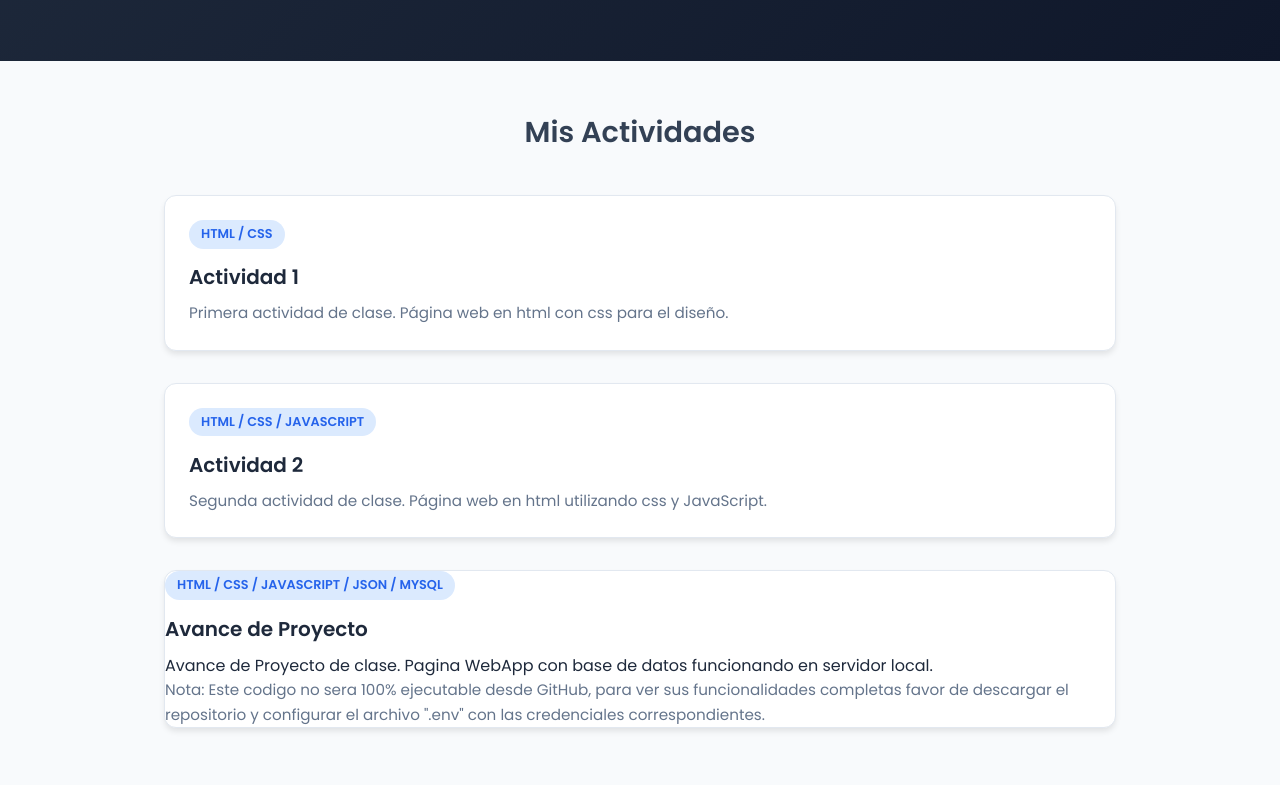
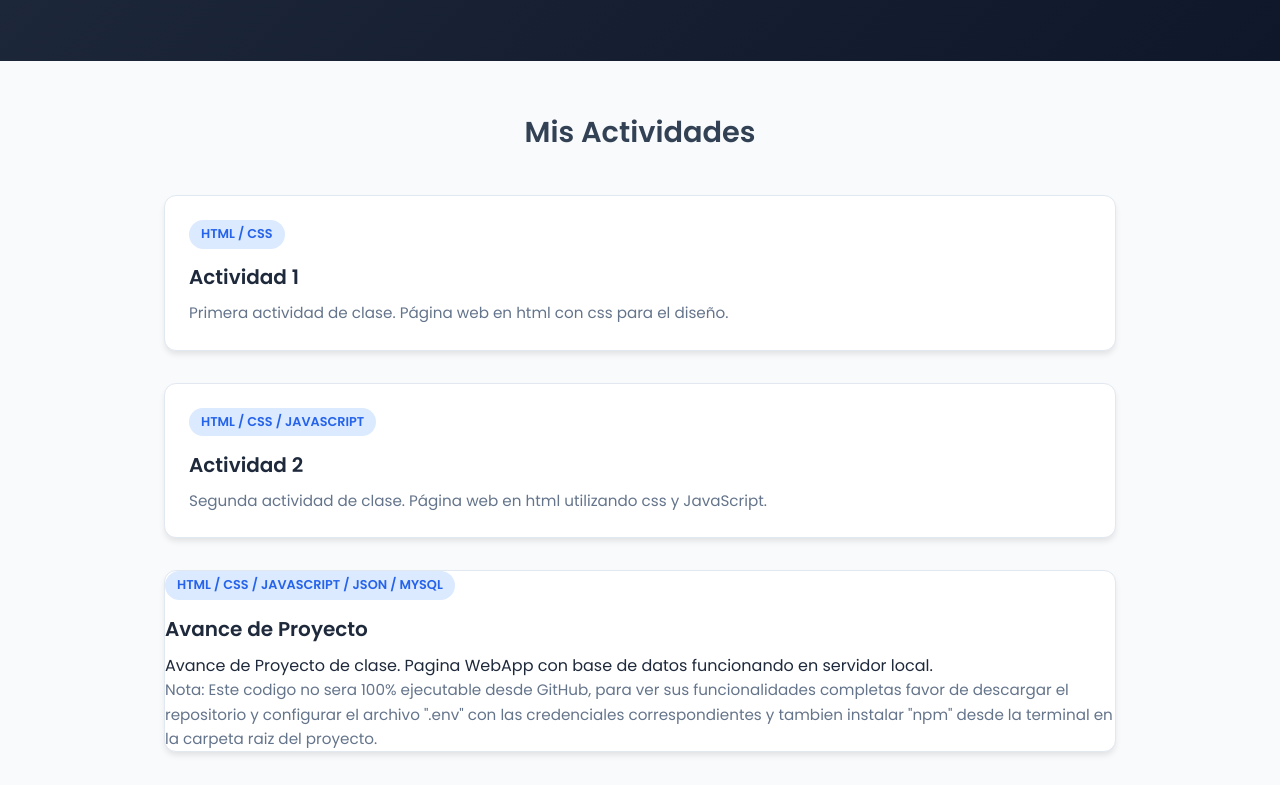
Before and after one commit to Parsival777/Acts-Desarrollo-Full-Stack---Alan-Anduaga-, a plain HTML site: page index.html in a window 1280 px wide. Shown: the part 167-952 px from the top of the page. Drawn offline with Linux system fonts and the light colour scheme.

Commit message:
Update project setup instructions in index.html
Added instructions for installing npm in the project.

```diff
--- a/index.html
+++ b/index.html
@@ -160,7 +160,8 @@
                         Avance de Proyecto de clase. Pagina WebApp con base de datos funcionando en servidor local.
                     </p>
                     <p class="card-desc">
-                        Nota: Este codigo no sera 100% ejecutable desde GitHub, para ver sus funcionalidades completas favor de descargar el repositorio y configurar el archivo ".env" con las credenciales correspondientes.
+                        Nota: Este codigo no sera 100% ejecutable desde GitHub, para ver sus funcionalidades completas favor de descargar el repositorio y configurar el archivo ".env" con las credenciales correspondientes
+                        y tambien instalar "npm" desde la terminal en la carpeta raiz del proyecto.
                     </p>
                 </div>
             </a>
```
